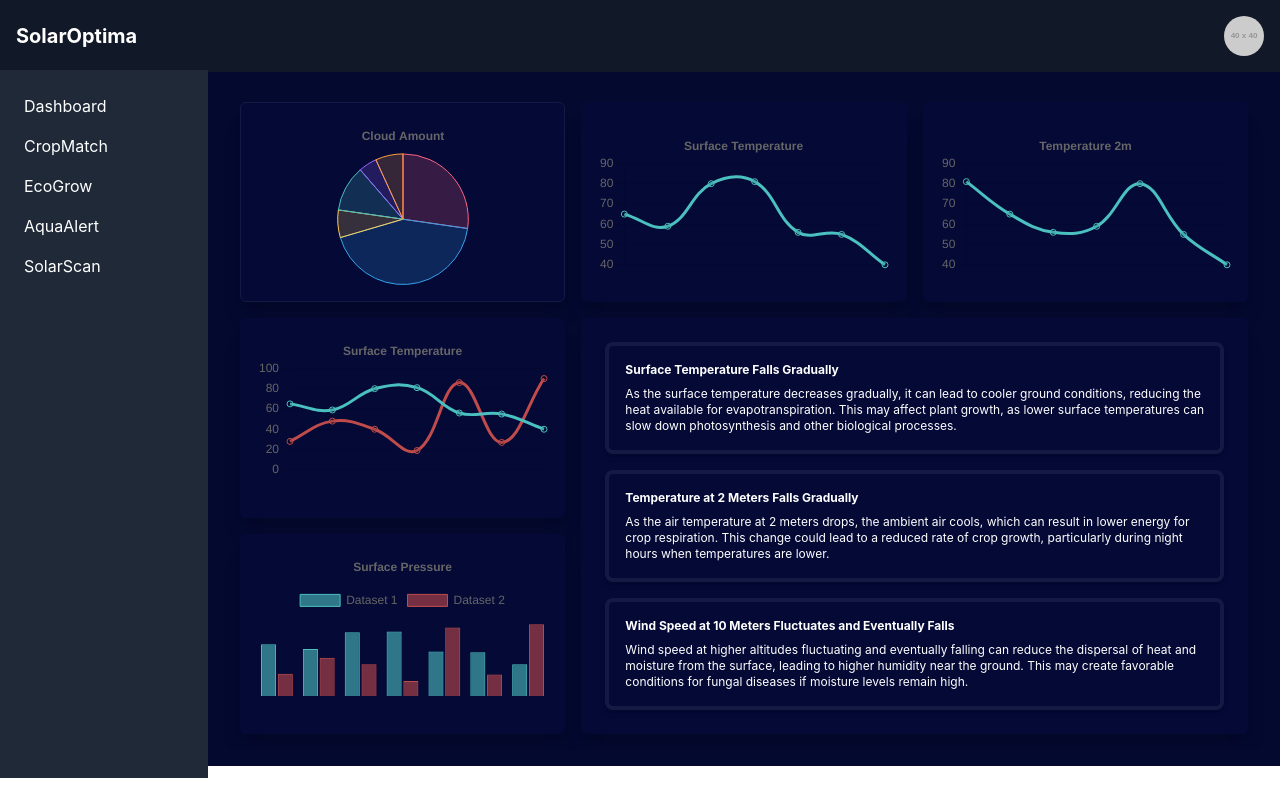
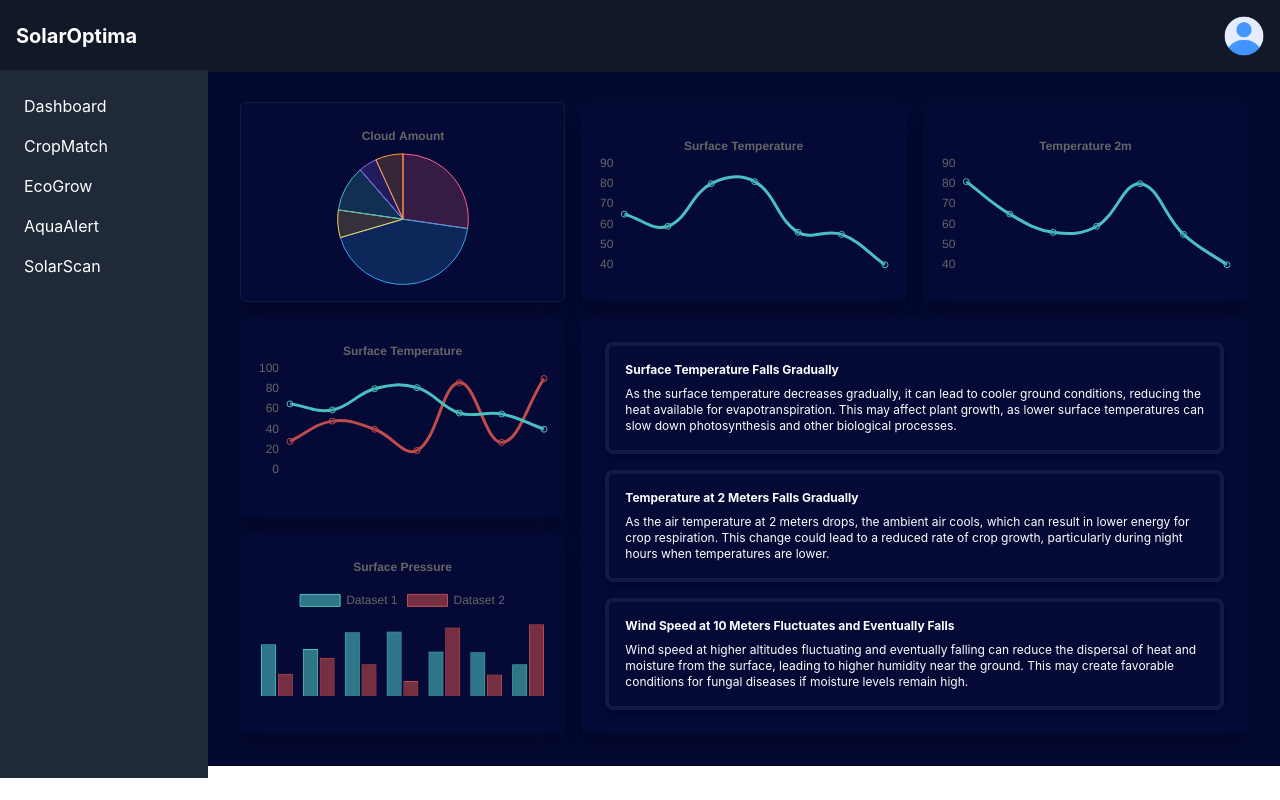
Before and after one commit to siamliam12/SolarOptima, a Next.js app in the folder client/: page /dashboard in a window 1280 px wide. Built offline with nearby package versions, Linux system fonts and the light colour scheme.

Commit message:
frontend

```diff
--- a/client/components/dashboard/Navbar/Navbar.jsx
+++ b/client/components/dashboard/Navbar/Navbar.jsx
@@ -6,7 +6,7 @@ const Navbar = () => {
       <div className="text-xl font-bold">SolarOptima</div>
       <div className="flex items-center">
         <img
-          src="https://via.placeholder.com/40"
+          src="/images/user.png"
           alt="User Profile"
           className="rounded-full w-10 h-10"
         />
```
Also changed, not shown: client/public/images/user.png (added).
